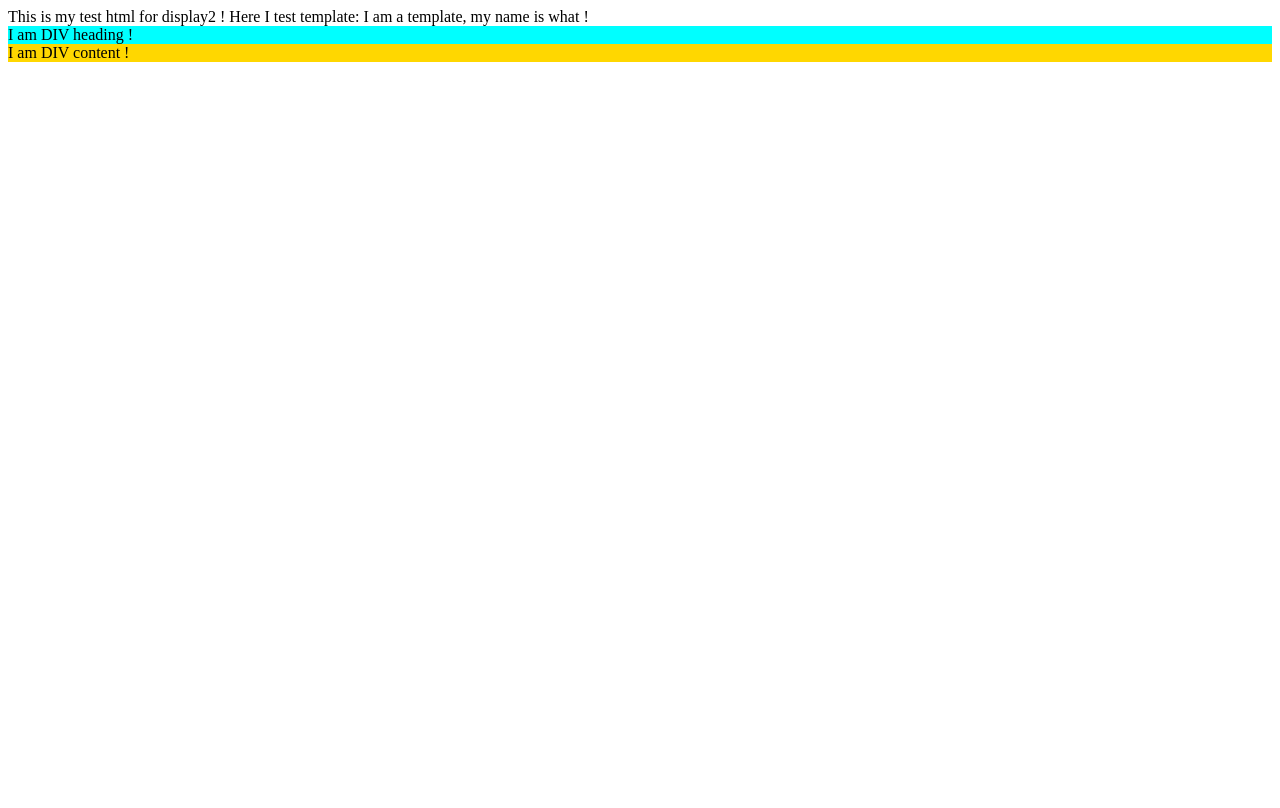
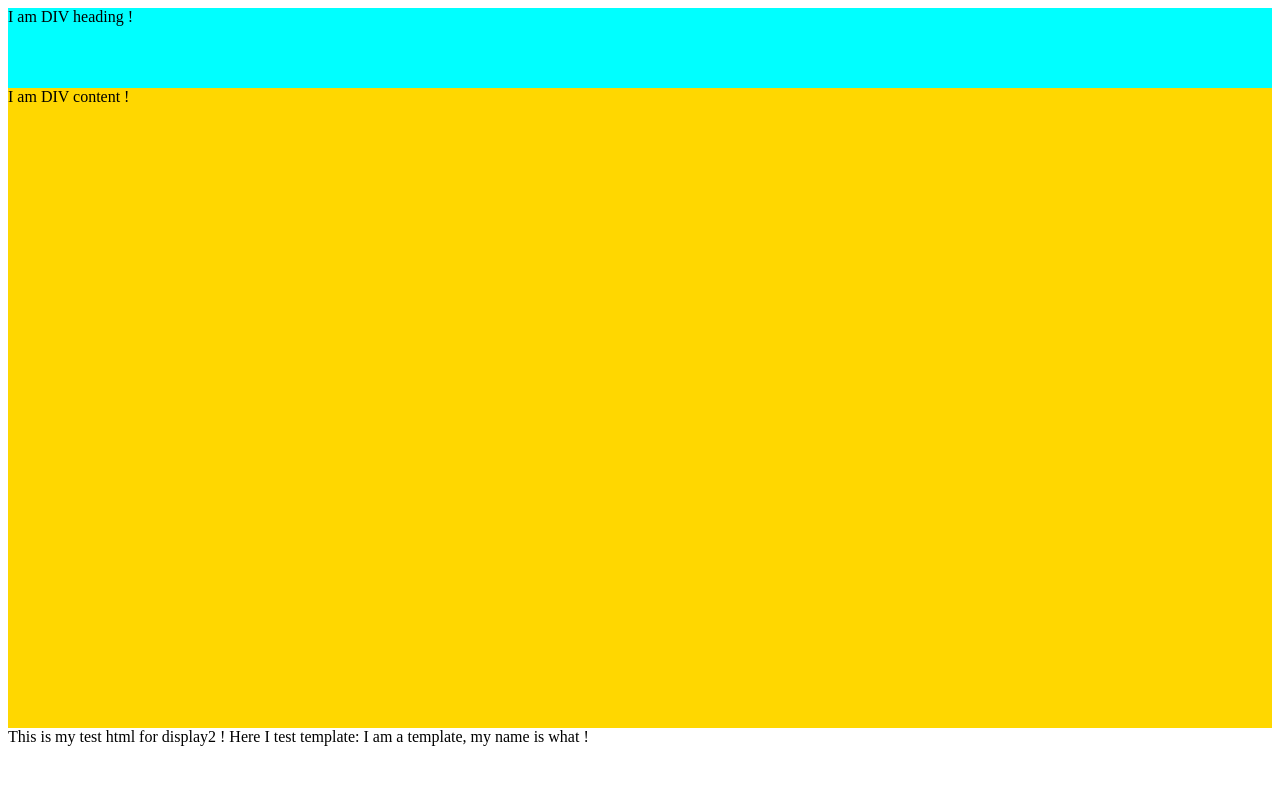
Before and after one commit to wenheping/exam, a Django app: page /paper/display2 in a window 1280 px wide. Before the commit the page ends 62 px from the top, so only its background shows below. Run offline with Django 3.2, Linux system fonts and the light colour scheme.

Commit message:
Update of CSS.

```diff
--- a/paper/templates/home.html
+++ b/paper/templates/home.html
@@ -2,24 +2,39 @@
 <html>
 <head>
   <title>Display2</title>
-    <style type="text/css">
-      #heading{
+</head>
+
+<style>
+  html{
+    height:100%;
+    }
+  body{
+    height:100%;
+    }
+  #header{
     width: 100%;
-            height: 10%;
+    height:10%;
+    border:1px;
     background: aqua;
     }
   #content{
     width: 100%;
-            height: 80%;
+    height:80%;
     background: #FFD700;
     float: left;
     }
+  #footer{
+    width:100%;
+    height:10%;
+    }
 </style>
-</head>
+
 <body>
+<div id="header">I am DIV heading !</div>
+<div id="content">I am DIV content !</div>
+<div id="footer">
      This is my test html for display2 !
      Here I test template:  {{ what  }}
-<div id="heading">I am DIV heading !</div>
-<div id="content">I am DIV content !</div>
+</div>
 </body>
 </html>
```
Lines whose indentation alone changed are shown as unchanged.
